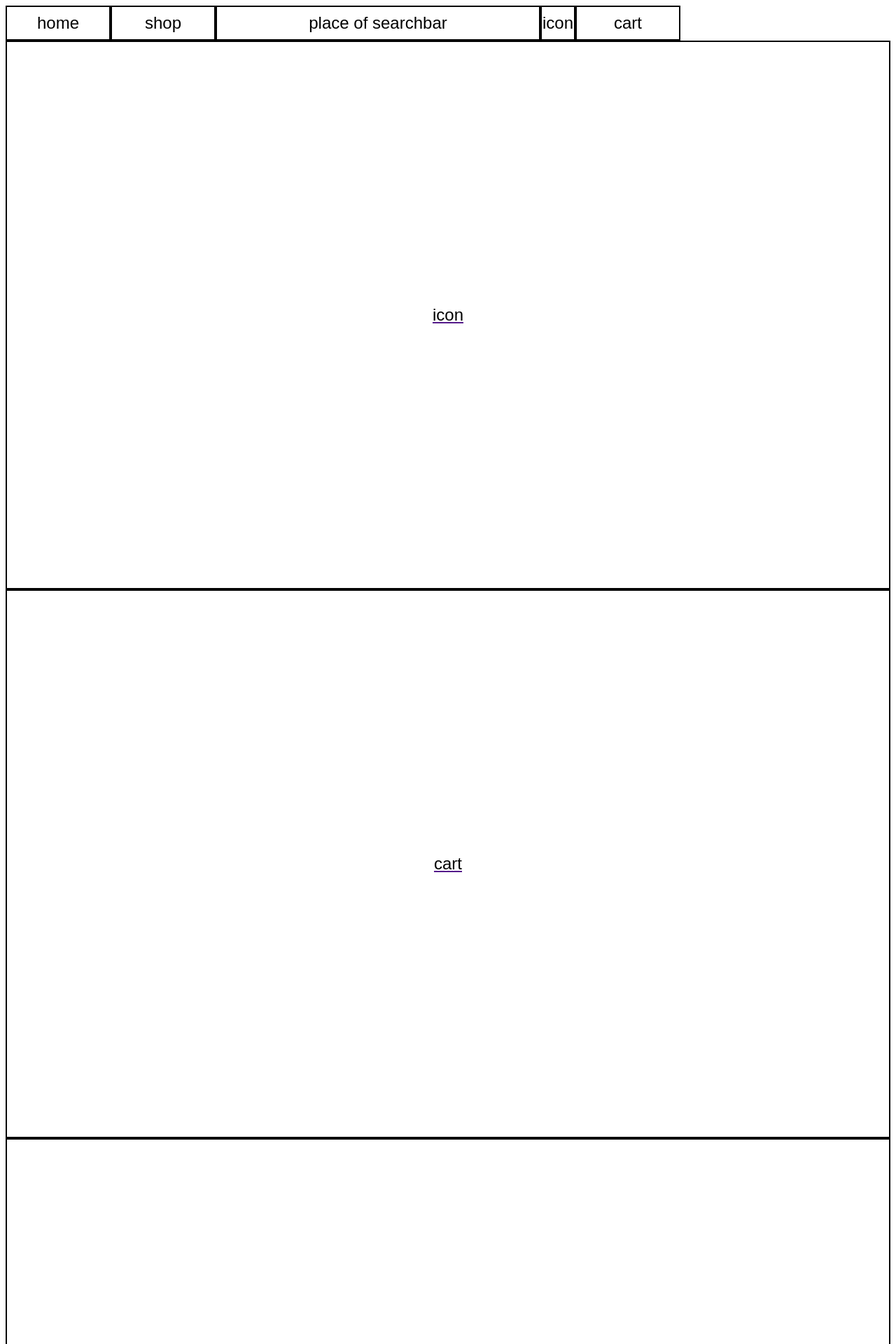
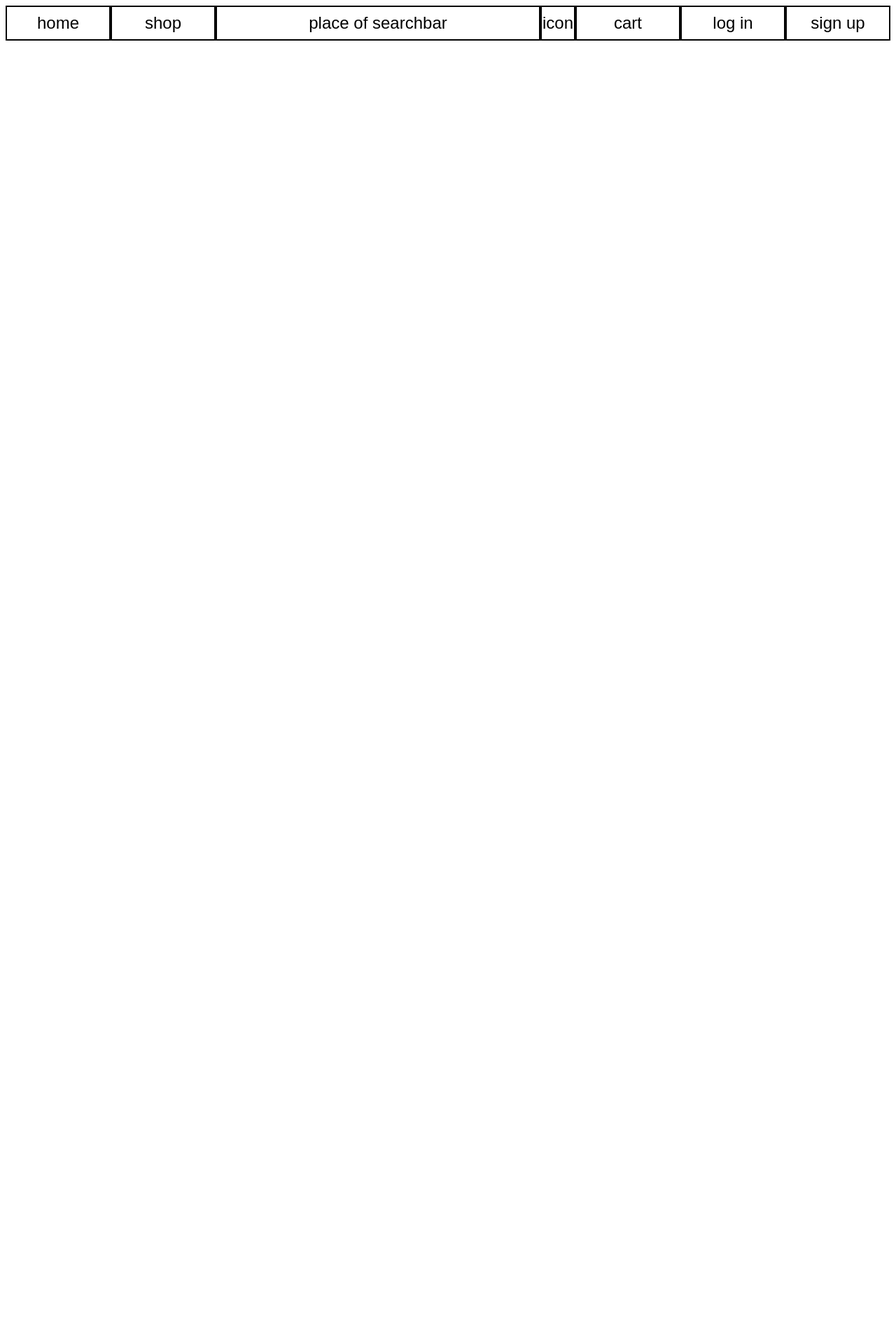
Before and after one commit to jake644780/middlemanWithPHP, a PHP site: page /navbar.php in a window 1280 px wide. Shown: the top 1920 px of the page at 70% size. After the commit the page ends 58 px from the top, so only its background shows below. Run offline with PHP 8.4, Linux system fonts and the light colour scheme.

Commit message:
paths created for searchbar

```diff
--- /dev/null
+++ b/front/auth/logout.php
@@ -0,0 +1 @@
+logout
--- /dev/null
+++ b/front/auth/profile.php
@@ -0,0 +1 @@
+prof
--- a/front/navbar.php
+++ b/front/navbar.php
@@ -1,6 +1,37 @@
 <?php
 
 echo '<div class="navbar">';
+
+    echo '<a href="#">
+            <button class="nav-b">home</button></a>';
+    echo '<a href="shop/home.php">
+            <button class="nav-b">shop</button></a>';
+    echo '<a href="">
+            <button class="nav-b">place of searchbar</button></a>';
+    echo '<a href="">
+            <button class="nav-b">icon</button></a>';
+    echo '<a href="shop/cart.php">
+            <button class="nav-b">cart</button></a>';
+    if (@$_SESSION['username']){
+        echo '<a href="auth/logout.php">
+            <button class="nav-b">logout</button></a>
+        ';
+        echo '<a href="auth/profile.php">
+            <button class="nav-b">my profile</button></a>
+        ';
+    }else{
+        echo '<a href="auth/login.php">
+            <button class="nav-b">log in</button></a>
+        ';
+        echo '<a href="auth/signup.php">
+            <button class="nav-b">sign up</button></a>
+        ';
+    }
+
+
+
+    echo '</div>';
+
 
     echo    '<style>
     .navbar{
@@ -28,36 +59,4 @@ echo '<div class="navbar">';
 
 
 </style>';
-
-    echo '<a href="#">
-            <button class="nav-b">home</button></a>';
-    echo '<a href="">
-            <button class="nav-b">shop</button></a>';
-    echo '<a href="">
-            <button class="nav-b">place of searchbar</button></a>';
-    echo '<a href="">
-            <button class="nav-b">icon</button></a>';
-    echo '<a href="">
-            <button class="nav-b">cart</button></a>';
-    if (@$_SESSION['username']){
-        echo '
-        <a href="">
-            <button class="nav-b">logout</button></a>
-        ';
-    }
-
-
-
-    echo '</div>';
-
 ?>
-
-
-        <a href="">
-            <button class="nav-b">icon</button></a>
-        <a href="">
-            <button class="nav-b">cart</button></a>
-        <a href="../front/auth/login.php">
-            <button class="nav-b">login/logout</button></a>
-        <a href="../front/auth/signup.php">
-            <button class="nav-b">signup/myaccount</button></a>
--- /dev/null
+++ b/front/shop/cart.php
@@ -0,0 +1 @@
+cart
--- /dev/null
+++ b/front/shop/home.php
@@ -0,0 +1 @@
+shop home
```
Lines whose indentation alone changed are shown as unchanged.
